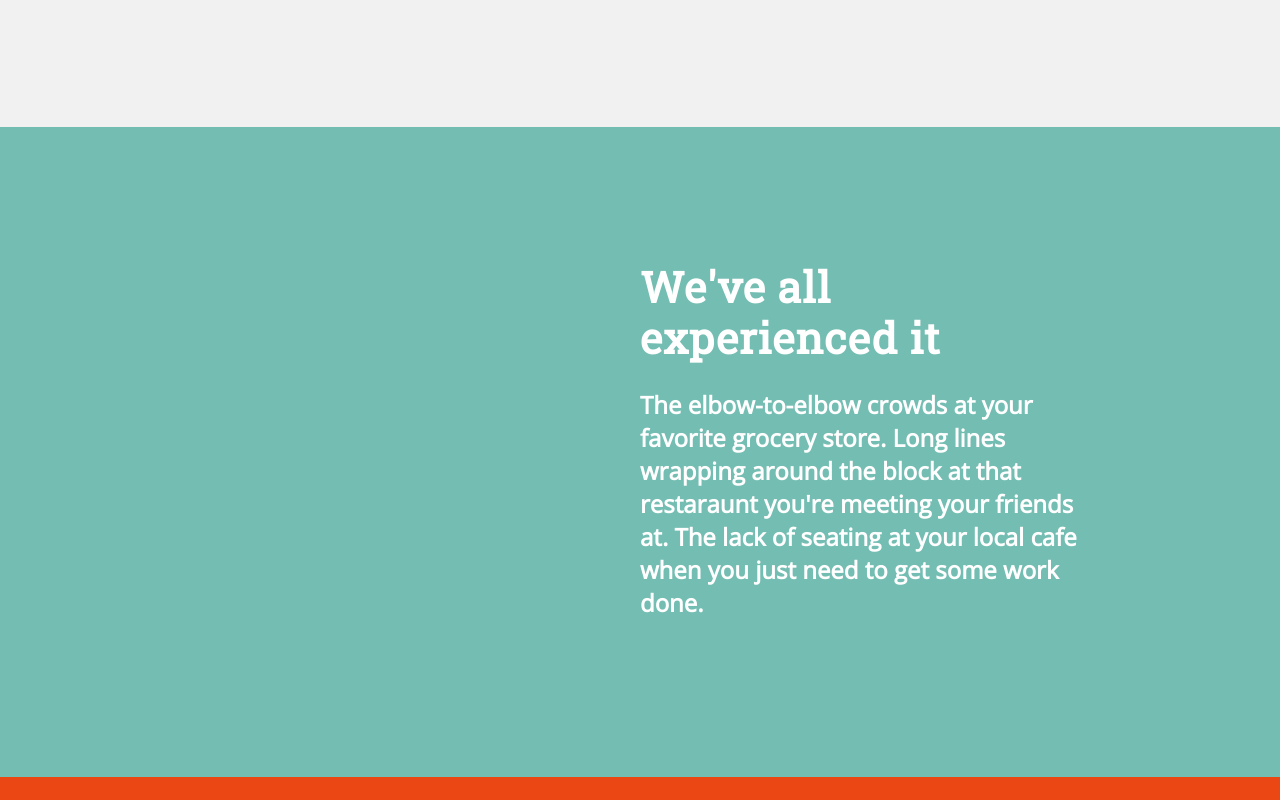
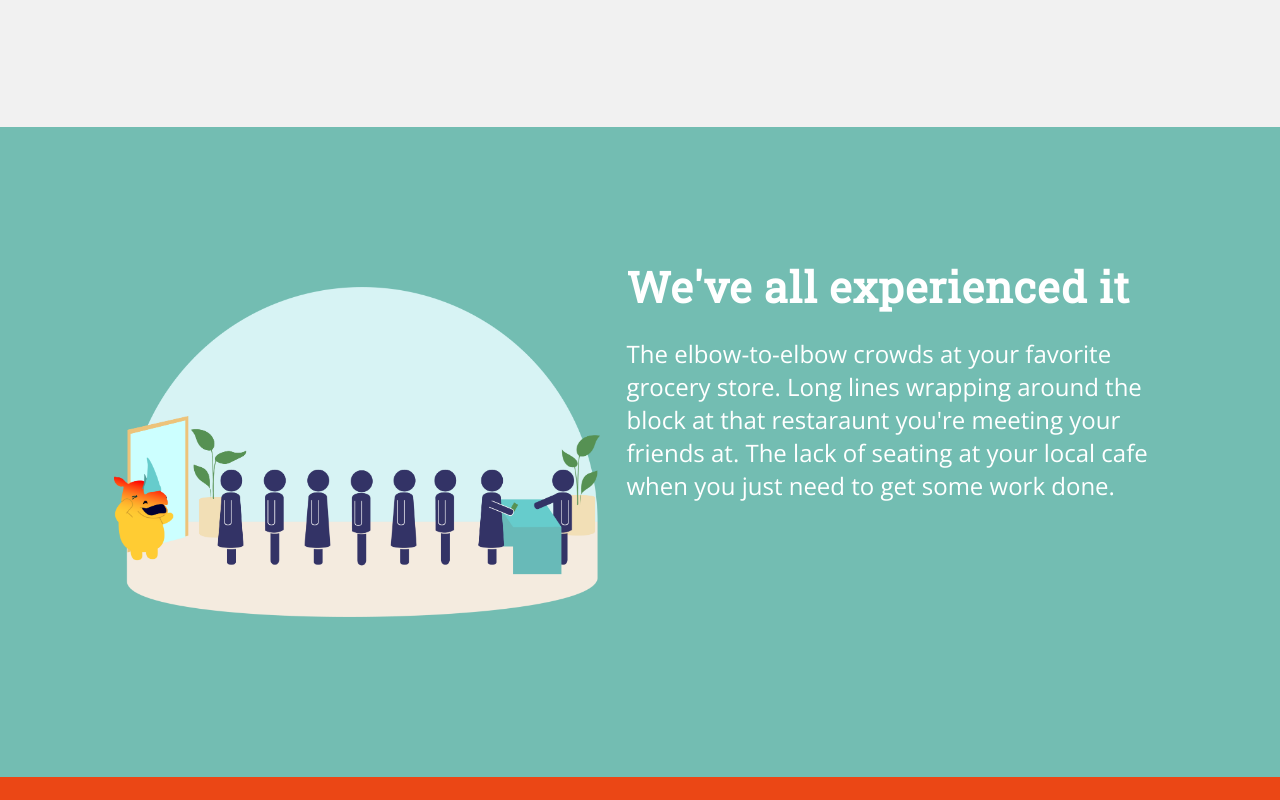
Before and after one commit to alexislouie/uncrowd-me-client, a React (Create React App) app: page / in a window 1280 px wide. Shown: the part 760-1560 px from the top of the page. Built offline with nearby package versions, Linux system fonts and the light colour scheme; no server answers.

Commit message:
add line img

```diff
--- a/src/components/Home.css
+++ b/src/components/Home.css
@@ -106,7 +106,7 @@ h2 {
 
 .infobox {
   margin-right: auto;
-  padding: 100px 200px 100px 200px;
+  padding: 100px 100px 100px 100px;
   animation: rise 1s;
   animation-delay: 0.5s;
   animation-fill-mode: backwards;
@@ -118,7 +118,6 @@ h2 {
   color: white;
   font-family: Open Sans, serif;
   font-size: 18pt;
-  font-weight: bolder;
   display: flex;
   justify-content: space-around;
   flex-wrap: wrap;
@@ -126,7 +125,8 @@ h2 {
   height: 650px;
 }
 .intro-img {
-  width: 50%;
+  object-fit: contain;
+  width: 45%;
 }
 .intro-text {
   width: 50%;
@@ -171,26 +171,6 @@ h2 {
   }
 }
 
-/* @keyframes fade {
-    0% {
-        opacity: 100;
-        transform: translateY(0px);
-    }
-    100% {
-        opacity: 0;
-        transform: translateY(20px);
-    }
-} */
-/* @keyframes fade-exit {
-    0% {
-        opacity: 100;
-        transform: translateY(0px);
-    }
-    100% {
-        opacity: 0;
-        transform: translateY(20px);
-    }
-} */
 .fade-exit {
   opacity: 0;
   z-index: 1;
@@ -240,7 +220,8 @@ h2 {
   }
   .intro-img {
     width: 100%;
-  }.intro-text {
+  }
+  .intro-text {
     width: 100%;
   }
 }
--- a/src/components/Home.js
+++ b/src/components/Home.js
@@ -42,9 +42,7 @@ export default class Home extends Component {
                     </div>
                     <HomeSearchForm />
                     <div className="infobox intro">
-                        <div className="intro-img">
-
-                        </div>
+                        <img src={require('../line.png')} className="intro-img" alt="angry-rhino-waiting-in-line" />
                         <div className="intro-text">
                             <h2>We've all experienced it</h2>
                             <p>
```
